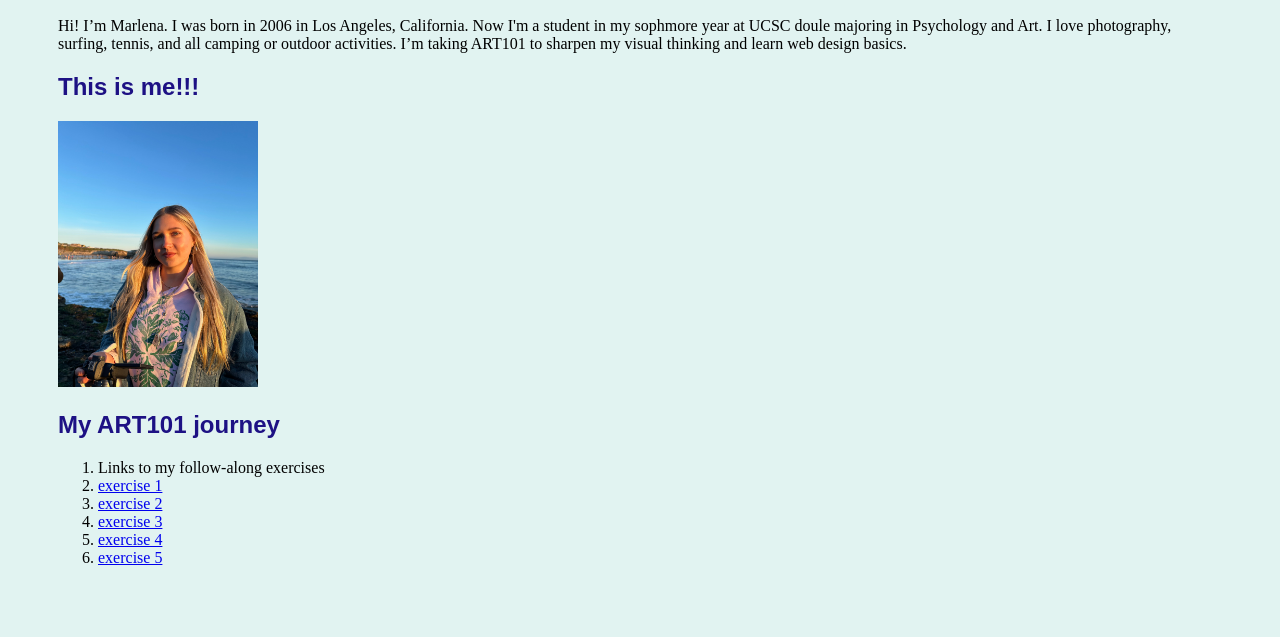
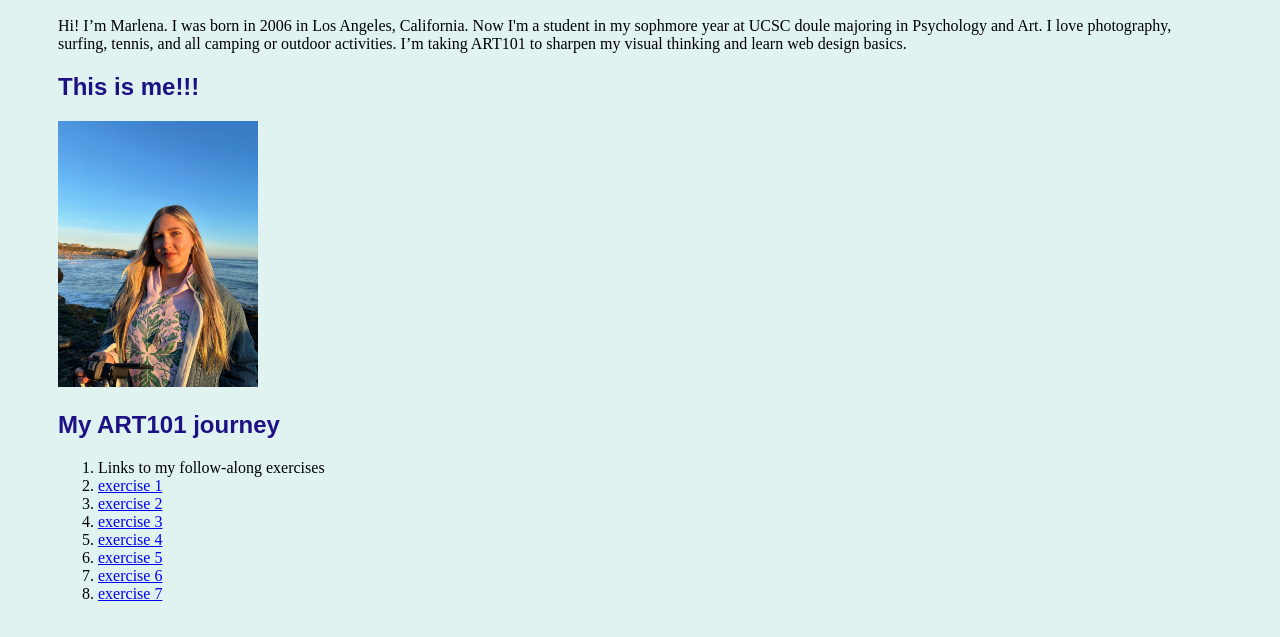
Before and after one commit to marlenad123/art101, a plain HTML site: page index.html in a window 1280 px wide. Shown: the part 169-806 px from the top of the page. Drawn offline with Linux system fonts and the light colour scheme.

Commit message:
Update index.html

```diff
--- a/index.html
+++ b/index.html
@@ -37,7 +37,8 @@
     <li><a href="exercises/lab4.html">exercise 3</a></li>
      <li><a href="exercises/lab5.html">exercise 4</a></li>
     <li><a href="environ/env04.html">exercise 5</a></li>
-
+    <li><a href="exercises/lab7.html">exercise 6</a></li>
+    <li><a href="environ/env05.html">exercise 7</a></li>
   </ol>
     </div>
   </body>
```
